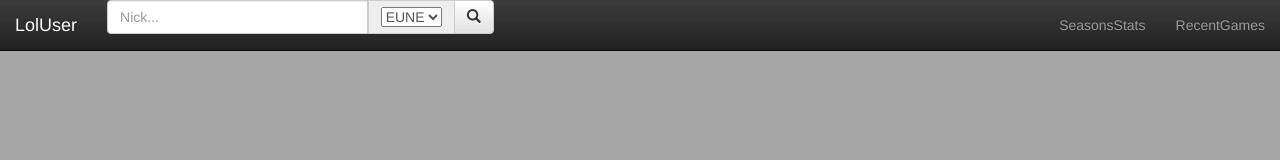
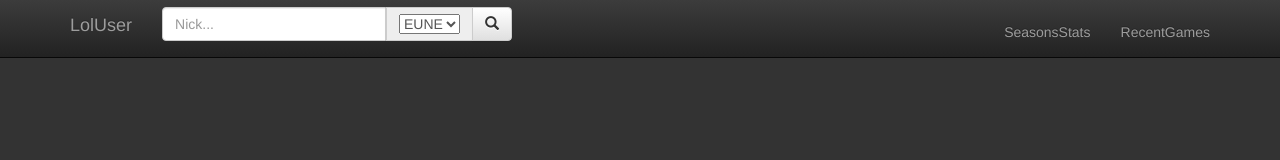
Before and after one commit to jkrzacz/LolUser, a plain HTML site: page LOL/Index.html in a window 1280 px wide. Drawn offline with nearby package versions, Linux system fonts and the light colour scheme.

Commit message:
Add Css and Some Changes

```diff
--- a/LOL/Index.html
+++ b/LOL/Index.html
@@ -5,14 +5,14 @@
     <meta http-equiv="X-UA-Compatible" content="IE=edge">
     <meta name="viewport" content="width=device-width, initial-scale=1">
     <!-- The above 3 meta tags must come first in the head; any other head content must come after these tags -->
-    <title>Bootstrap 101 Template</title>
+    <title>LolUser</title>
 
     <!-- Bootstrap -->
     <link rel="stylesheet" href="https://maxcdn.bootstrapcdn.com/bootstrap/3.3.6/css/bootstrap.min.css" integrity="sha384-1q8mTJOASx8j1Au+a5WDVnPi2lkFfwwEAa8hDDdjZlpLegxhjVME1fgjWPGmkzs7" crossorigin="anonymous">
 
     <!-- Optional theme -->
     <link rel="stylesheet" href="https://maxcdn.bootstrapcdn.com/bootstrap/3.3.6/css/bootstrap-theme.min.css" integrity="sha384-fLW2N01lMqjakBkx3l/M9EahuwpSfeNvV63J5ezn3uZzapT0u7EYsXMjQV+0En5r" crossorigin="anonymous">
-
+    <link href="content/Main.css" rel="stylesheet" />
     <!-- HTML5 shim and Respond.js for IE8 support of HTML5 elements and media queries -->
     <!-- WARNING: Respond.js doesn't work if you view the page via file:// -->
     <!--[if lt IE 9]>
@@ -21,12 +21,8 @@
     <![endif]-->
 </head>
 <body>
-    <div class="row">
-        <div class="col-xs-1 col-sm-2 col-md-2">
-        </div>
-        <div class="col-xs-10 col-sm-8 col-md-8">
     <nav class="navbar navbar-inverse navbar-fixed-top">
-                <div class="container-fluid">
+        <div class="container">
             <div class="navbar-header">
                 <a class="navbar-brand" href="#">LolUser</a>
             </div>
@@ -39,7 +35,7 @@
                 <div id="search-container">
 
                     <div class="col-sm-4">
-                                <div class="input-group">
+                        <div class="input-group ">
                             <input id="inputUserName" type="text" class="form-control" placeholder="Nick...">
                             <span class="input-group-addon">
                                 <select name="action" id="region">
@@ -70,33 +66,37 @@
             </div>
         </div>
     </nav>
-            <div class="row">
-                <div class="col-xs-6 col-sm-4 col-md-3" id="PlayerStats">
+    <div class="container" id="main-container">
+
+
+
+            <div class="row constyle">
+                <div class="col-xs-12 col-sm-6 col-md-3" id="PlayerStats">
                 </div>
-                <div class="col-xs-6 col-sm-4 col-md-3" id="Player">
+                <div class="col-xs-0 col-sm-0 col-md-3">
                 </div>
-                <div class="col-xs-6 col-sm-4 col-md-3" id="ServerInfo">
+                <div class="col-xs-12 col-sm-6 col-md-3" id="ServerInfo">
                 </div>
             </div>
 
 
-            <div class="row">
+            <div class="row constyle">
 
-                <div class=" col-xs-6 col-sm-3 col-md-3" id="SeasonStats2016">
+                <div class=" col-xs-12 col-sm-6 col-md-3" id="SeasonStats2016">
                 </div>
-                <div class="col-xs-6 col-sm-3 col-md-3" id="SeasonStats2015">
+                <div class="col-xs-12 col-sm-6 col-md-3" id="SeasonStats2015">
                 </div>
-                <div class=" col-xs-6 col-sm-3 col-md-3" id="SeasonStats2014">
+                <div class=" col-xs-12 col-sm-6 col-md-3" id="SeasonStats2014">
                 </div>
-                <div class="col-xs-6 col-sm-3 col-md-3" id="SeasonStats2013">
+                <div class="col-xs-12 col-sm-6 col-md-3" id="SeasonStats2013">
                 </div>
 
             </div>
 
-            <div id="RecentGames" class="row">
-                <div class="row" id="Game0" class=" col-xs-6">
-                    <div class=" col-xs-2 " id="Image"></div>
-                    <div class=" col-xs-2 " >
+            <div id="RecentGames" >
+                <div class="row Games" id="Game0" >
+                    <div class=" col-xs-4 col-sm-2" id="Image"></div>
+                    <div class=" col-xs-6 col-sm-2" >
                         <table>
                             <tbody>
                                 <tr id="Status"></tr>
@@ -108,7 +108,7 @@
                             </tbody>
                         </table>
                     </div>
-                    <div class=" col-xs-2 ">
+                    <div class=" col-xs-3 col-sm-2">
                         <table>
                             <tbody>
                                 <tr id="Spell1"></tr>
@@ -116,14 +116,14 @@
                             </tbody>
                         </table>
                     </div>
-                    <div class=" col-xs-6 ">
+                    <div class=" col-xs-6 col-sm-6">
                         <div id="ItemText"></div>
                         <div id="Items"></div>
                     </div>
                 </div>
-                <div id="Game1" class="row" class=" col-xs-6" >
-                    <div class=" col-xs-2 " id="Image"></div>
-                    <div class=" col-xs-2 ">
+                <div id="Game1" class="row Games"  >
+                    <div class=" col-xs-4 col-sm-2 " id="Image"></div>
+                    <div class=" col-xs-6 col-sm-2 ">
                         <table>
                             <tbody>
                                 <tr id="Status"></tr>
@@ -135,7 +135,7 @@
                             </tbody>
                         </table>
                     </div>
-                    <div class=" col-xs-2 ">
+                    <div class=" col-xs-3 col-sm-2 ">
                         <table>
                             <tbody>
                                 <tr id="Spell1"></tr>
@@ -143,14 +143,14 @@
                             </tbody>
                         </table>
                     </div>
-                    <div class=" col-xs-6 ">
+                    <div class=" col-xs-6 col-sm-6 ">
                         <div id="ItemText"></div>
                         <div id="Items"></div>
                     </div>
                 </div>
-                <div id="Game2" class="row" class=" col-xs-6" >
-                    <div class=" col-xs-2 " id="Image"></div>
-                    <div class=" col-xs-2 ">
+                <div id="Game2" class="row Games"  >
+                    <div class=" col-xs-4 col-sm-2 " id="Image"></div>
+                    <div class=" col-xs-6 col-sm-2 ">
                         <table>
                             <tbody>
                                 <tr id="Status"></tr>
@@ -162,7 +162,7 @@
                             </tbody>
                         </table>
                     </div>
-                    <div class=" col-xs-2 ">
+                    <div class=" col-xs-3 col-sm-2 ">
                         <table>
                             <tbody>
                                 <tr id="Spell1"></tr>
@@ -170,14 +170,14 @@
                             </tbody>
                         </table>
                     </div>
-                    <div class=" col-xs-6 ">
+                    <div class=" col-xs-6 col-sm-6 ">
                         <div id="ItemText"></div>
                         <div id="Items"></div>
                     </div>
                 </div>
-                <div id="Game3" class="row" class=" col-xs-6" >
-                    <div class=" col-xs-2 " id="Image"></div>
-                    <div class=" col-xs-2 ">
+                <div id="Game3" class="row Games"  >
+                    <div class=" col-xs-4 col-sm-2 " id="Image"></div>
+                    <div class=" col-xs-6 col-sm-2 ">
                         <table>
                             <tbody>
                                 <tr id="Status"></tr>
@@ -189,7 +189,7 @@
                             </tbody>
                         </table>
                     </div>
-                    <div class=" col-xs-2 ">
+                    <div class=" col-xs-3 col-sm-2 ">
                         <table>
                             <tbody>
                                 <tr id="Spell1"></tr>
@@ -197,14 +197,14 @@
                             </tbody>
                         </table>
                     </div>
-                    <div class=" col-xs-6 ">
+                    <div class=" col-xs-6 col-sm-6 ">
                         <div id="ItemText"></div>
                         <div id="Items"></div>
                     </div>
                 </div>
-                <div id="Game4" class="row" class=" col-xs-6" >
-                    <div class=" col-xs-2 " id="Image"></div>
-                    <div class=" col-xs-2 ">
+                <div id="Game4" class="row Games"  >
+                    <div class=" col-xs-4 col-sm-2 " id="Image"></div>
+                    <div class=" col-xs-6 col-sm-2 ">
                         <table>
                             <tbody>
                                 <tr id="Status"></tr>
@@ -216,7 +216,7 @@
                             </tbody>
                         </table>
                     </div>
-                    <div class=" col-xs-2 ">
+                    <div class=" col-xs-3 col-sm-2 ">
                         <table>
                             <tbody>
                                 <tr id="Spell1"></tr>
@@ -224,14 +224,14 @@
                             </tbody>
                         </table>
                     </div>
-                    <div class=" col-xs-6 ">
+                    <div class=" col-xs-6 col-sm-6 ">
                         <div id="ItemText"></div>
                         <div id="Items"></div>
                     </div>
                 </div>
-                <div id="Game5" class="row" class=" col-xs-6" >
-                    <div class=" col-xs-2 " id="Image"></div>
-                    <div class=" col-xs-2 ">
+                <div id="Game5" class="row Games"  >
+                    <div class=" col-xs-4 col-sm-2 " id="Image"></div>
+                    <div class=" col-xs-6 col-sm-2 ">
                         <table>
                             <tbody>
                                 <tr id="Status"></tr>
@@ -243,7 +243,7 @@
                             </tbody>
                         </table>
                     </div>
-                    <div class=" col-xs-2 ">
+                    <div class=" col-xs-3 col-sm-2 ">
                         <table>
                             <tbody>
                                 <tr id="Spell1"></tr>
@@ -251,14 +251,14 @@
                             </tbody>
                         </table>
                     </div>
-                    <div class=" col-xs-6 ">
+                    <div class=" col-xs-6 col-sm-6 ">
                         <div id="ItemText"></div>
                         <div id="Items"></div>
                     </div>
                 </div>
-                <div id="Game6" class="row" class=" col-xs-6" >
-                    <div class=" col-xs-2 " id="Image"></div>
-                    <div class=" col-xs-2 ">
+                <div id="Game6" class="row Games"  >
+                    <div class=" col-xs-4 col-sm-2 " id="Image"></div>
+                    <div class=" col-xs-6 col-sm-2 ">
                         <table>
                             <tbody>
                                 <tr id="Status"></tr>
@@ -270,7 +270,7 @@
                             </tbody>
                         </table>
                     </div>
-                    <div class=" col-xs-2 ">
+                    <div class=" col-xs-3 col-sm-2 ">
                         <table>
                             <tbody>
                                 <tr id="Spell1"></tr>
@@ -278,14 +278,14 @@
                             </tbody>
                         </table>
                     </div>
-                    <div class=" col-xs-6 ">
+                    <div class=" col-xs-6 col-sm-6 ">
                         <div id="ItemText"></div>
                         <div id="Items"></div>
                     </div>
                 </div>
-                <div id="Game7" class="row" class=" col-xs-6">
-                    <div class=" col-xs-2 " id="Image"></div>
-                    <div class=" col-xs-2 ">
+                <div id="Game7" class="row Games" >
+                    <div class=" col-xs-4 col-sm-2 " id="Image"></div>
+                    <div class=" col-xs-6 col-sm-2 ">
                         <table>
                             <tbody>
                                 <tr id="Status"></tr>
@@ -297,7 +297,7 @@
                             </tbody>
                         </table>
                     </div>
-                    <div class=" col-xs-2 ">
+                    <div class=" col-xs-3 col-sm-2 ">
                         <table>
                             <tbody>
                                 <tr id="Spell1"></tr>
@@ -305,14 +305,14 @@
                             </tbody>
                         </table>
                     </div>
-                    <div class=" col-xs-6 ">
+                    <div class=" col-xs-6 col-sm-6 ">
                         <div id="ItemText"></div>
                         <div id="Items"></div>
                     </div>
                 </div>
-                <div id="Game8" class="row" class=" col-xs-6" >
-                    <div class=" col-xs-2 " id="Image"></div>
-                    <div class=" col-xs-2 ">
+                <div id="Game8" class="row Games"  >
+                    <div class=" col-xs-4 col-sm-2 " id="Image"></div>
+                    <div class=" col-xs-6 col-sm-2 ">
                         <table>
                             <tbody>
                                 <tr id="Status"></tr>
@@ -324,7 +324,7 @@
                             </tbody>
                         </table>
                     </div>
-                    <div class=" col-xs-2 ">
+                    <div class=" col-xs-3 col-sm-2 ">
                         <table>
                             <tbody>
                                 <tr id="Spell1"></tr>
@@ -332,14 +332,14 @@
                             </tbody>
                         </table>
                     </div>
-                    <div class=" col-xs-6 ">
+                    <div class=" col-xs-6 col-sm-6 ">
                         <div id="ItemText"></div>
                         <div id="Items"></div>
                     </div>
                 </div>
-                <div id="Game9" class="row" class=" col-xs-6" >
-                    <div class=" col-xs-2 " id="Image"></div>
-                    <div class=" col-xs-2 ">
+                <div id="Game9" class="row Games"  >
+                    <div class=" col-xs-4 col-sm-2 " id="Image"></div>
+                    <div class=" col-xs-6 col-sm-2 ">
                         <table>
                             <tbody>
                                 <tr id="Status"></tr>
@@ -351,7 +351,7 @@
                             </tbody>
                         </table>
                     </div>
-                    <div class=" col-xs-2 ">
+                    <div class=" col-xs-3 col-sm-2 ">
                         <table>
                             <tbody>
                                 <tr id="Spell1"></tr>
@@ -359,14 +359,11 @@
                             </tbody>
                         </table>
                     </div>
-                    <div class=" col-xs-6 ">
+                    <div class=" col-xs-6 col-sm-6 ">
                         <div id="ItemText"></div>
                         <div id="Items"></div>
                     </div>
                 </div>
-            </div>
-        </div>
-        <div class="col-xs-1 col-sm-2 col-md-2">
             </div>
         </div>
 
--- /dev/null
+++ b/LOL/content/Main.css
@@ -0,0 +1,23 @@
+body {
+        color: #fff;
+        background-color: #333;
+        padding-top: 67px;
+}
+#main-container {
+    visibility: hidden;
+}
+#search-container{
+    padding-top: 7px;
+}
+.constyle{
+    background-color: #292929;
+    background: -webkit-gradient(linear, 0% 0%, 0% 100%, color-stop(0, #292929),  color-stop(1.0, #191919));
+    background: -webkit-linear-gradient(center top, #292929 0%, #191919 100%);
+    background: -moz-linear-gradient(center top, #292929 0%, #191919 100%);
+    background: -ms-linear-gradient(center top, #292929 0%, #191919 100%);
+    background: -o-linear-gradient(center top, #292929 0%, #191919 100%);
+    padding: 10px 0;
+}
+.Games{
+    padding: 10px;
+}
--- a/LOL/scripts/main.js
+++ b/LOL/scripts/main.js
@@ -1,20 +1,21 @@
 $(function () {
-
+    var apiKeyParameters = "api_key=024a9118-11db-4339-af39-1b9e1db3420c";
+    var region = "";
+    var name = "";
     $("#searchButton").click(function () {
-        var apiKeyParameters = "?api_key=024a9118-11db-4339-af39-1b9e1db3420c";
-        var region = $("#region").val();
-        var name = $("#inputUserName").val().toLowerCase();
-        var url = "https://" + region + ".api.pvp.net/api/lol/" + region + "/v1.4/summoner/by-name/" + name + apiKeyParameters;
+        region = $("#region").val();
+        name = $("#inputUserName").val();
+        var url = "https://" + region + ".api.pvp.net/api/lol/" + region + "/v1.4/summoner/by-name/" + name.toLowerCase() + "?" + apiKeyParameters;
         $.ajax({
             method: "GET",
             url: url,
             success: function (result) {
-                var userId = result[name].id;
+                var userId = result[name.toLowerCase()].id;
                 console.log(userId);
                 getServerStatus(userId);
                 getstatss2016(userId);
                 getstatss2015(userId);
-                getPlayerLeague(userId, $("#inputUserName").val());
+                getPlayerLeague(userId);
                 championStats(userId);
 
             },
@@ -27,12 +28,12 @@ $(function () {
 
     function getServerStatus(userId) {
         $("#ServerInfo").empty();
-        var region = $("#region").val();
         var url = "http://status.leagueoflegends.com/shards/" + region;
         $.ajax({
             method: "GET",
             url: url,
             success: function (result) {
+                $("#main-container").css("visibility", "visible");
                 $("#ServerInfo").append("<h3>Servers Status</h3><div><strong>" + result.name + "</strong></div><div>" + result.services[0].name + " : <span id=\"statusGameColor\">" + result.services[0].status + "</span></div>")
                 .append("<div>" + result.services[1].name + " : <span id=\"statusStoreColor\">" + result.services[1].status + "</span></div>")
                 .append("<div>" + result.services[2].name + " : <span id=\"statusWebsiteColor\">" + result.services[2].status + "</span></div>")
@@ -49,10 +50,9 @@ $(function () {
             }
         })
     }
-    function getPlayerLeague(userId, name) {
+    function getPlayerLeague(userId) {
         $("#PlayerStats").empty();
-        var region = $("#region").val();
-        var url = "https://" + region + ".api.pvp.net/api/lol/" + region + "/v2.5/league/by-summoner/" + userId + "/entry?api_key=024a9118-11db-4339-af39-1b9e1db3420c";
+        var url = "https://" + region + ".api.pvp.net/api/lol/" + region + "/v2.5/league/by-summoner/" + userId + "/entry?" + apiKeyParameters;
         $.ajax({
             method: "GET",
             url: url,
@@ -69,8 +69,7 @@ $(function () {
 
     function getstatss2016(userId) {
         $("#SeasonStats2016").empty();
-        var region = $("#region").val();
-        var url = "https://" + region + ".api.pvp.net/api/lol/" + region + "/v1.3/stats/by-summoner/" + userId + "/summary?season=SEASON2016&api_key=024a9118-11db-4339-af39-1b9e1db3420c";
+        var url = "https://" + region + ".api.pvp.net/api/lol/" + region + "/v1.3/stats/by-summoner/" + userId + "/summary?season=SEASON2016&" + apiKeyParameters;
         $.ajax({
             method: "GET",
             url: url,
@@ -138,8 +137,7 @@ $(function () {
     }
     function getstatss2015(userId) {
         $("#SeasonStats2015").empty();
-        var region = $("#region").val();
-        var url = "https://" + region + ".api.pvp.net/api/lol/" + region + "/v1.3/stats/by-summoner/" + userId + "/summary?season=SEASON2015&api_key=024a9118-11db-4339-af39-1b9e1db3420c";
+        var url = "https://" + region + ".api.pvp.net/api/lol/" + region + "/v1.3/stats/by-summoner/" + userId + "/summary?season=SEASON2015&" + apiKeyParameters;
         $.ajax({
             method: "GET",
             url: url,
@@ -207,8 +205,7 @@ $(function () {
     }
     function getstatss2014(userId) {
         $("#SeasonStats2014").empty();
-        var region = $("#region").val();
-        var url = "https://" + region + ".api.pvp.net/api/lol/" + region + "/v1.3/stats/by-summoner/" + userId + "/summary?season=SEASON2014&api_key=024a9118-11db-4339-af39-1b9e1db3420c";
+        var url = "https://" + region + ".api.pvp.net/api/lol/" + region + "/v1.3/stats/by-summoner/" + userId + "/summary?season=SEASON2014&" + apiKeyParameters;
         $.ajax({
             method: "GET",
             url: url,
@@ -275,8 +272,7 @@ $(function () {
     }
     function getstatss2013(userId) {
         $("#SeasonStats2013").empty();
-        var region = $("#region").val();
-        var url = "https://" + region + ".api.pvp.net/api/lol/" + region + "/v1.3/stats/by-summoner/" + userId + "/summary?season=SEASON3&api_key=024a9118-11db-4339-af39-1b9e1db3420c";
+        var url = "https://" + region + ".api.pvp.net/api/lol/" + region + "/v1.3/stats/by-summoner/" + userId + "/summary?season=SEASON3&" + apiKeyParameters;
         $.ajax({
             method: "GET",
             url: url,
@@ -409,8 +405,7 @@ $(function () {
 
     }
     function championStats(userId) {
-        var region = $("#region").val();
-        var url = "https://global.api.pvp.net/api/lol/static-data/" + region + "/v1.2/champion?champData=all&api_key=024a9118-11db-4339-af39-1b9e1db3420c";
+        var url = "https://global.api.pvp.net/api/lol/static-data/" + region + "/v1.2/champion?champData=all&" + apiKeyParameters;
         $.ajax({
             method: "GET",
             url: url,
@@ -425,8 +420,7 @@ $(function () {
         })
     }
     function getRecentGames(userId,champId) {
-        var region = $("#region").val();
-            var url = "https://" + region + ".api.pvp.net/api/lol/" + region + "/v1.3/game/by-summoner/" + userId + "/recent?api_key=024a9118-11db-4339-af39-1b9e1db3420c";
+        var url = "https://" + region + ".api.pvp.net/api/lol/" + region + "/v1.3/game/by-summoner/" + userId + "/recent?" + apiKeyParameters;
         $.ajax({
             method: "GET",
             url: url,
@@ -455,7 +449,7 @@ $(function () {
             $(a + " #Name").html("<td>" + RGames[i].subType + "</td>");
             $(a + " #Stats").html("<td>" + RGames[i].stats.championsKilled + "/" + RGames[i].stats.assists + "/" + RGames[i].stats.numDeaths + "</td>");
             var KDA = (RGames[i].stats.championsKilled + RGames[i].stats.assists) / RGames[i].stats.numDeaths;
-            $(a + " #KDA").html("<td>" + KDA + " KDA</td>");
+            $(a + " #KDA").html("<td>" + KDA.toFixed(2) + " KDA</td>");
             $(a + " #Gold").html("<td>" + RGames[i].stats.goldEarned + " Gold</td>");
             $(a + " #Creeps").html("<td>" + RGames[i].stats.minionsKilled + " Creeps</td>");
             $(a + " #Spell1").empty();
@@ -485,9 +479,9 @@ $(function () {
         }
 
 
-        debugger;
+
     }
-    $("body").css("background", "rgb(166, 166, 166)");
+
 
 
 
```
Also changed, not shown: 1 other file. Lines whose indentation alone changed are shown as unchanged.
